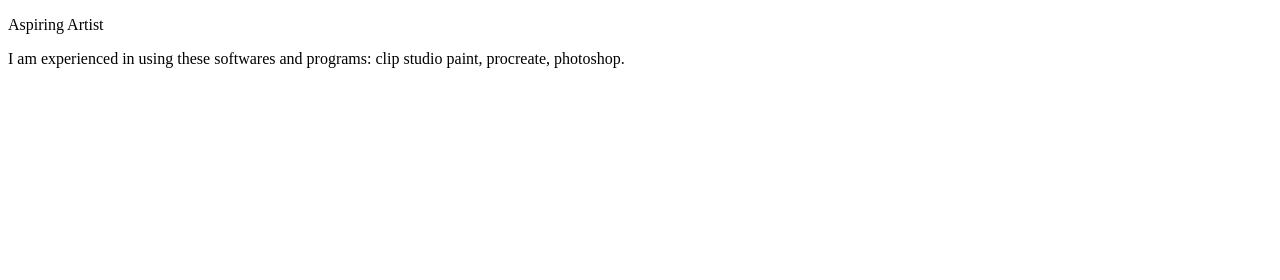
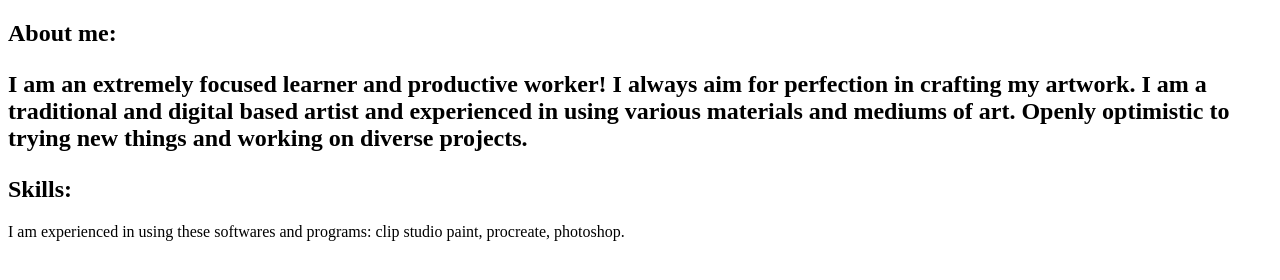
Before and after one commit to leighlandyrfg/portfolio.website, a plain HTML site: page index.html in a window 1280 px wide. Drawn offline with Linux system fonts and the light colour scheme.

Commit message:
added text paragraphs

```diff
--- a/index.html
+++ b/index.html
@@ -1,8 +1,20 @@
 <!DOCTYPE html>
-<div>
-    <p>Aspiring Artist</p>
-</div>
-<div>
-    <p>I am experienced in using these softwares and programs: clip studio paint, procreate, photoshop.
-    </p>
-</div>
+<html lang="en">
+<head>
+    <meta charset="UTF-8">
+    <meta http-equiv="X-UA-Compatible" content="IE=edge">
+    <meta name="viewport" content="width=device-width, initial-scale=1.0">
+    <title>Document</title>
+</head>
+<body>
+   <div>
+       <h2>About me:
+       <p>	I am an extremely focused learner and productive worker! I always aim for perfection in crafting my artwork. I am a traditional and digital based artist and experienced in using various materials and mediums of art. Openly optimistic to trying new things and working on diverse projects.
+    </div>
+</body>
+<body>
+    <div>
+        <h2>Skills:</h2>
+        <p>I am experienced in using these softwares and programs: clip studio paint, procreate, photoshop.</p>
+    </div>
+</body>
```
